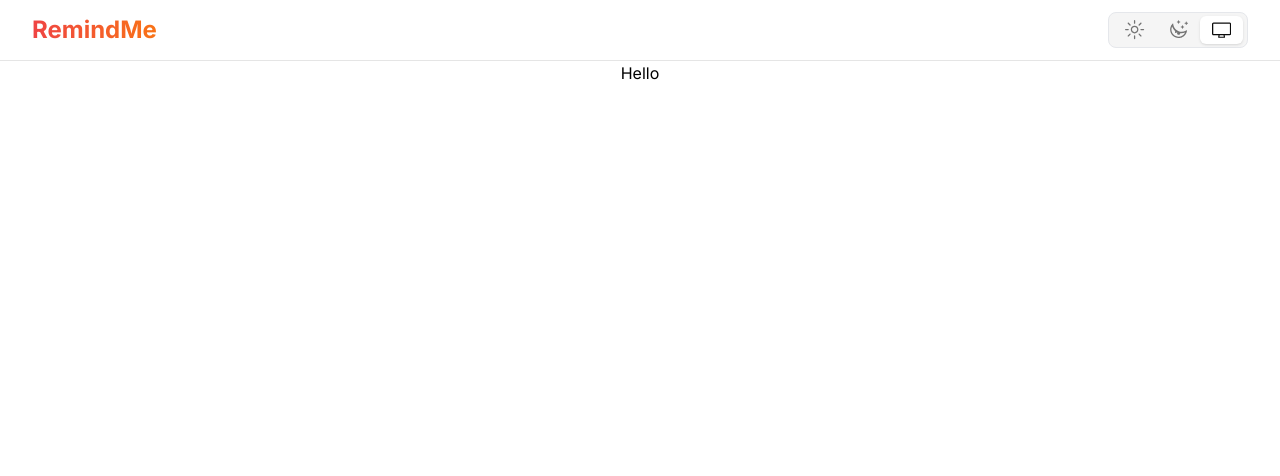
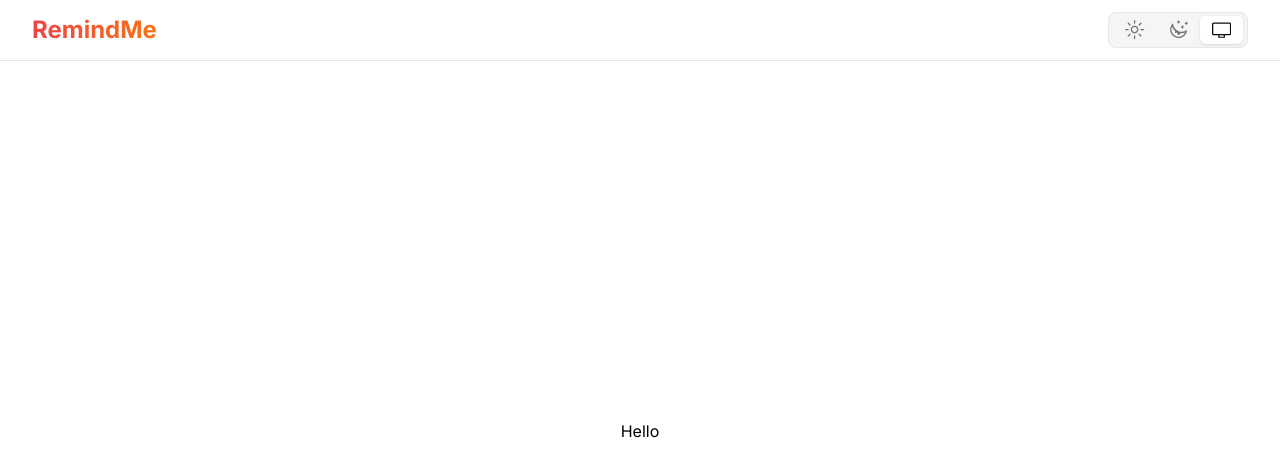
Before and after one commit to leobewater/youtube-nextjs-reminder-app, a Next.js app: page / in a window 1280 px wide. Shown: the top 476 px of the page. Built offline with nearby package versions, Linux system fonts and the light colour scheme.

Commit message:
style layout

```diff
--- a/app/layout.tsx
+++ b/app/layout.tsx
@@ -32,7 +32,9 @@ export default function RootLayout({
             <div className="flex min-h-screen w-full flex-col items-center dark:bg-black">
               <NavBar />
               <Separator />
-              {children}
+              <main className="flex flex-grow w-full justify-center items-center dark:bg-neutral-950">
+                {children}
+              </main>
             </div>
           </ThemeProvider>
         </body>
```
